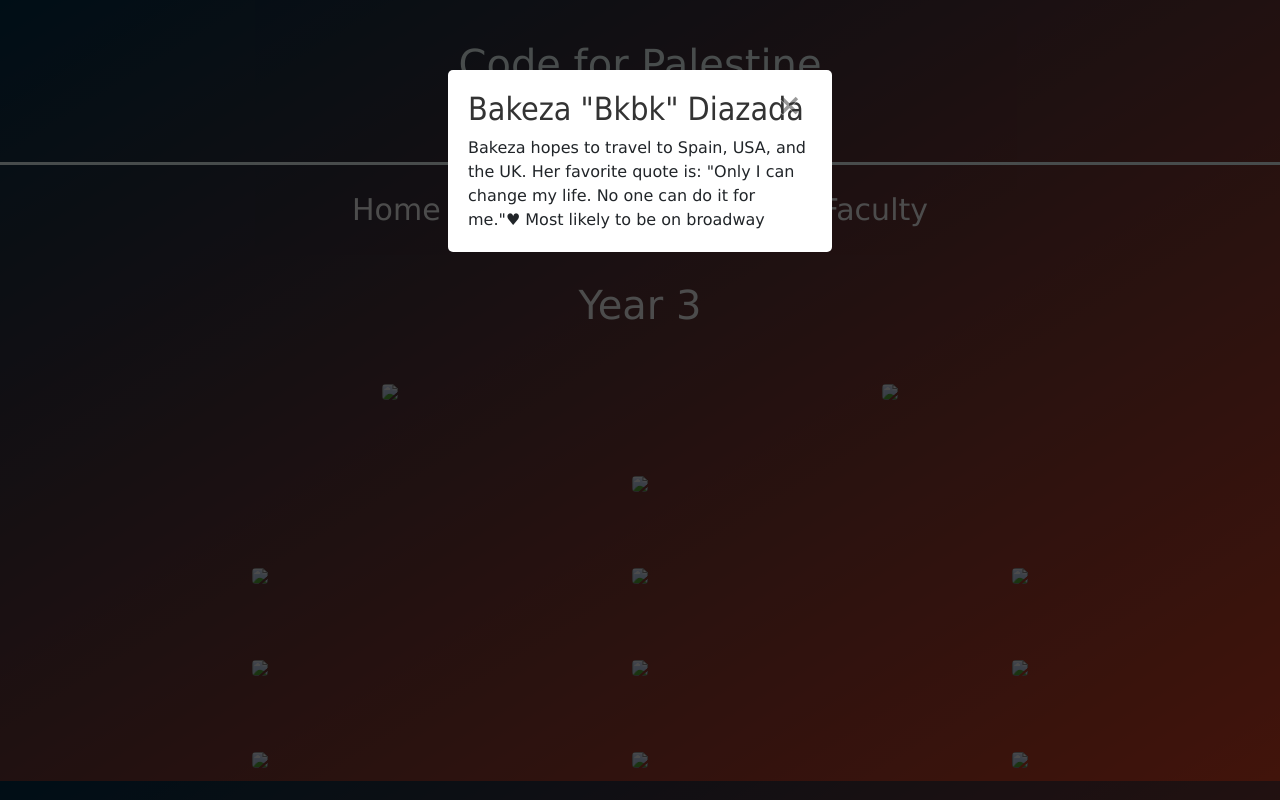
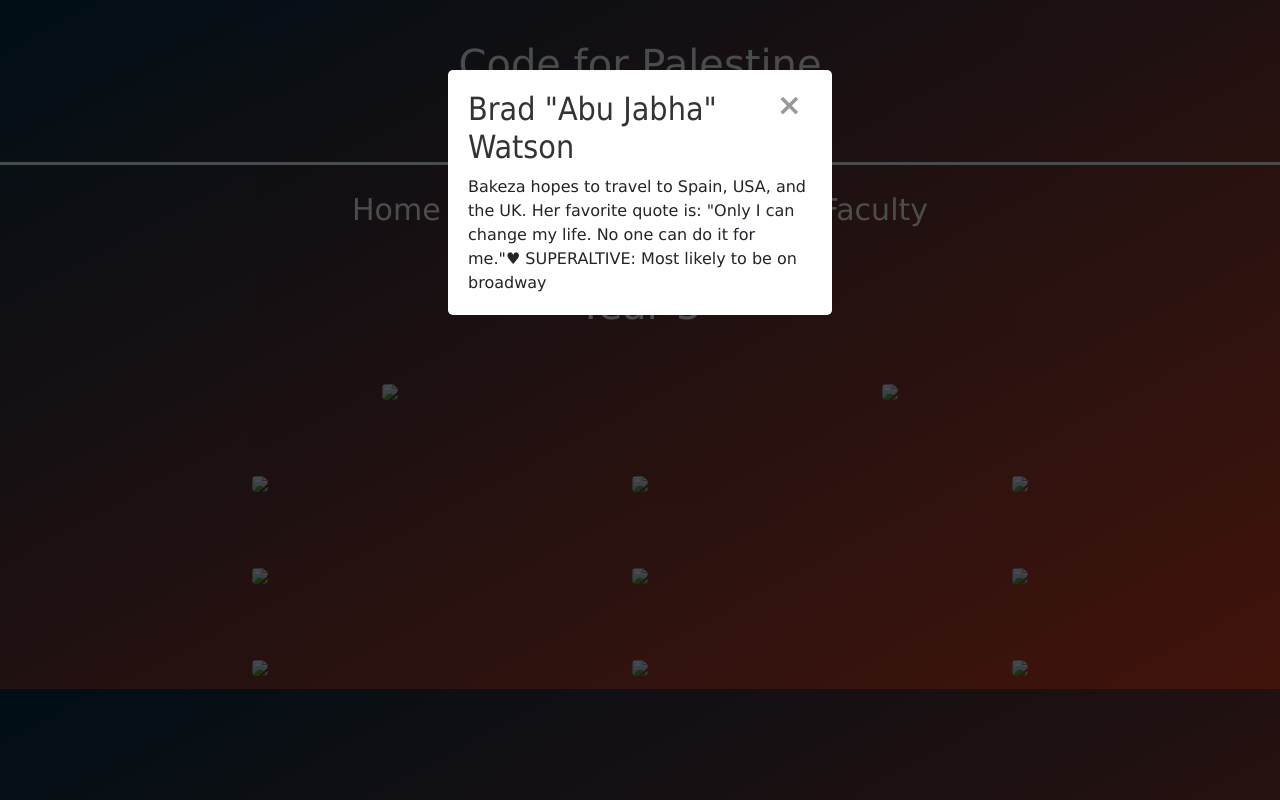
Before and after one commit to HatemSaadallah/CodeforPaletineYearBook2018, a Flask app: page /yearThree in a window 1280 px wide, after a click that opens the changed part. Run offline with Flask 2, Linux system fonts and the light colour scheme; some libraries are stand-ins or nearby versions.

Commit message:
Newest Change
Change

```diff
--- a/templates/y3_page.html
+++ b/templates/y3_page.html
@@ -44,25 +44,22 @@
 		<a class="button" href="#popup2"><img class="rounded" id="vikkie " src='http://via.placeholder.com/200x250'></a>
 
 	</div>
-	<div class="hatem row" id="hatem">
-		<a class="button" href="#popup3"><img class="rounded" src="http://via.placeholder.com/200x250"></a>
 
-	</div>
 	<div class="students">
 		<div class="row students-raw">
+			<a class="button" href="#popup3"><img class="rounded" src='http://via.placeholder.com/200x250'></a>
 			<a class="button" href="#popup4"><img class="rounded" src='http://via.placeholder.com/200x250'></a>
 			<a class="button" href="#popup5"><img class="rounded" src='http://via.placeholder.com/200x250'></a>
-			<a class="button" href="#popup6"><img class="rounded" src='http://via.placeholder.com/200x250'></a>
 		</div>
 		<div class="row students-raw">
+			<a class="button" href="#popup6"><img class="rounded" src='http://via.placeholder.com/200x250'></a>
 			<a class="button" href="#popup7"><img class="rounded" src='http://via.placeholder.com/200x250'></a>
 			<a class="button" href="#popup8"><img class="rounded" src='http://via.placeholder.com/200x250'></a>
-			<a class="button" href="#popup9"><img class="rounded" src='http://via.placeholder.com/200x250'></a>
 		</div>
 		<div class="row students-raw">
+			<a class="button" href="#popup9"><img class="rounded" src='http://via.placeholder.com/200x250'></a>
 			<a class="button" href="#popup10"><img class="rounded" src='http://via.placeholder.com/200x250'></a>
 			<a class="button" href="#popup11"><img class="rounded" src='http://via.placeholder.com/200x250'></a>
-			<a class="button" href="#popup12"><img class="rounded" src='http://via.placeholder.com/200x250'></a>
 		</div>
 
 		</div>
@@ -72,72 +69,128 @@
 
 	</div>
 	<!-- Popup code -->
-
 	<div id="popup1" class="overlay">
 		<div class="popup">
-			<h2>Bakeza "Bkbk" Diazada</h2>
+			<h2>Brad "Abu Jabha" Watson</h2>
 			<a class="close" href="#">&times;</a>
 			<div class="content">
 				Bakeza hopes to travel to Spain, USA, and the UK. Her favorite quote is: "Only I can change my life. No one can do it for me."♥
-				Most likely to be on broadway
+				SUPERALTIVE: Most likely to be on broadway
 			</div>
 		</div>
 	</div>
 
 		<div id="popup2" class="overlay">
 		<div class="popup">
-			<h2>Hala "Baba Habibi" Barka</h2>
+			<h2>Vicki "Kees Potato" Niu</h2>
 			<a class="close" href="#">&times;</a>
 			<div class="content">
-				Hala's favorite moment was when we danced like brad. She hopes to visit France.
-				Most Fashionable
+				Bakeza hopes to travel to Spain, USA, and the UK. Her favorite quote is: "Only I can change my life. No one can do it for me."♥
+				SUPERALTIVE: Most likely to be on broadway
 			</div>
 		</div>
 	</div>
 
+
 	<div id="popup3" class="overlay">
 		<div class="popup">
-			<h2>Khaled "Sheko and Hind" Hindawi</h2>
+			<h2>Bakeza "Bkbk" Diazada</h2>
 			<a class="close" href="#">&times;</a>
 			<div class="content">
-				His favorite moment was when we said we love life together. His favorite snapchat filter is the rabbit filter.
-				Best Couple
+				Bakeza hopes to travel to Spain, USA, and the UK. Her favorite quote is: "Only I can change my life. No one can do it for me."♥
+				SUPERALTIVE: Most likely to be on broadway
 			</div>
 		</div>
 	</div>
 
 	<div id="popup4" class="overlay">
 		<div class="popup">
-			<h2>Khaled "Zakini" Zaqout</h2>
+			<h2>Hala "Baba Habibi" Barka</h2>
 			<a class="close" href="#">&times;</a>
 			<div class="content">
-				Zakout's most embarrassing moment was getting tangled and falling in front of people. His favorite quote is “If you don't imagine, nothing ever happens at all.” ― John Green, Paper Towns
-				Biggest coffee drinker
+				Hala's favorite moment was when we danced like brad. She hopes to visit France.
+				SUPERALTIVE: Most Fashionable
 			</div>
 		</div>
 	</div>
 
 	<div id="popup5" class="overlay">
 		<div class="popup">
-			<h2>Mohammed "Bamia" Hijazi</h2>
+			<h2>Khaled "Sheko and Hind" Hindawi</h2>
 			<a class="close" href="#">&times;</a>
 			<div class="content">
-				In ten years Mohammed sees himself working at Google. His favorite quote is "I think therefore I am."
-				Best Male Belly Dancer
+				His favorite moment was when we said we love life together. His favorite snapchat filter is the rabbit filter.
+				SUPERALTIVE: Best Couple
 			</div>
 		</div>
 	</div>
 
 	<div id="popup6" class="overlay">
 		<div class="popup">
+			<h2>Khaled "Zakini" Zaqout</h2>
+			<a class="close" href="#">&times;</a>
+			<div class="content">
+				Zakout's most embarrassing moment was getting tangled and falling in front of people. His favorite quote is “If you don't imagine, nothing ever happens at all.” ― John Green, Paper Towns
+				SUPERALTIVE: Biggest coffee drinker
+			</div>
+		</div>
+	</div>
+
+	<div id="popup7" class="overlay">
+		<div class="popup">
+			<h2>Mohammed "Bamia" Hijazi</h2>
+			<a class="close" href="#">&times;</a>
+			<div class="content">
+				In ten years Mohammed sees himself working at Google. His favorite quote is "I think therefore I am."
+				SUPERALTIVE: Best Male Belly Dancer
+			</div>
+		</div>
+	</div>
+
+	<div id="popup8" class="overlay">
+		<div class="popup">
 			<h2>Roaa "Ro2Ro2" Wadi</h2>
 			<a class="close" href="#">&times;</a>
 			<div class="content">
 				Roaa hopes to become the best surgeon in the world. She wants to travel everywhere!
-				Most Changed
+				SUPERALTIVE: Most Changed
 			</div>
 		</div>
 	</div>
+
+		<div id="popup9" class="overlay">
+		<div class="popup">
+			<h2>Odai "abo od" Almasri</h2>
+			<a class="close" href="#">&times;</a>
+			<div class="content">
+				Odai's most memorable moment was when the instructors belly danced. Odai wants to study computer science in America at either Stanford, MIT, or Harvard.
+				SUPERALTIVE: Most likely to move create his own company
+			</div>
+		</div>
+	</div>
+
+		<div id="popup10" class="overlay">
+		<div class="popup">
+			<h2>Arwa Abudahrouj</h2>
+			<a class="close" href="#">&times;</a>
+			<div class="content">
+				Arwa hopes to travel to the United Kingdom. Her most funniest moment was when Brad started dancing and singing arabic words.
+				SUPERALTIVE: Most likely to become an instructor
+			</div>
+		</div>
+	</div>
+
+		<div id="popup11" class="overlay">
+		<div class="popup">
+			<h2>Hadi "hodhod" Al-maqadma</h2>
+			<a class="close" href="#">&times;</a>
+			<div class="content">
+				Hadi's most memorable moment was when we were dancing and singing songs for our nicknames. He wants to study medicine and to travel all over the world.
+				SUPERALTIVE: Most likely to create a new programming lanagauge
+			</div>
+		</div>
+	</div>
+
 </body>
 </html>
 
```
Also changed, not shown: templates/faculty.html (+2 -5 lines). Lines whose indentation alone changed are shown as unchanged.
